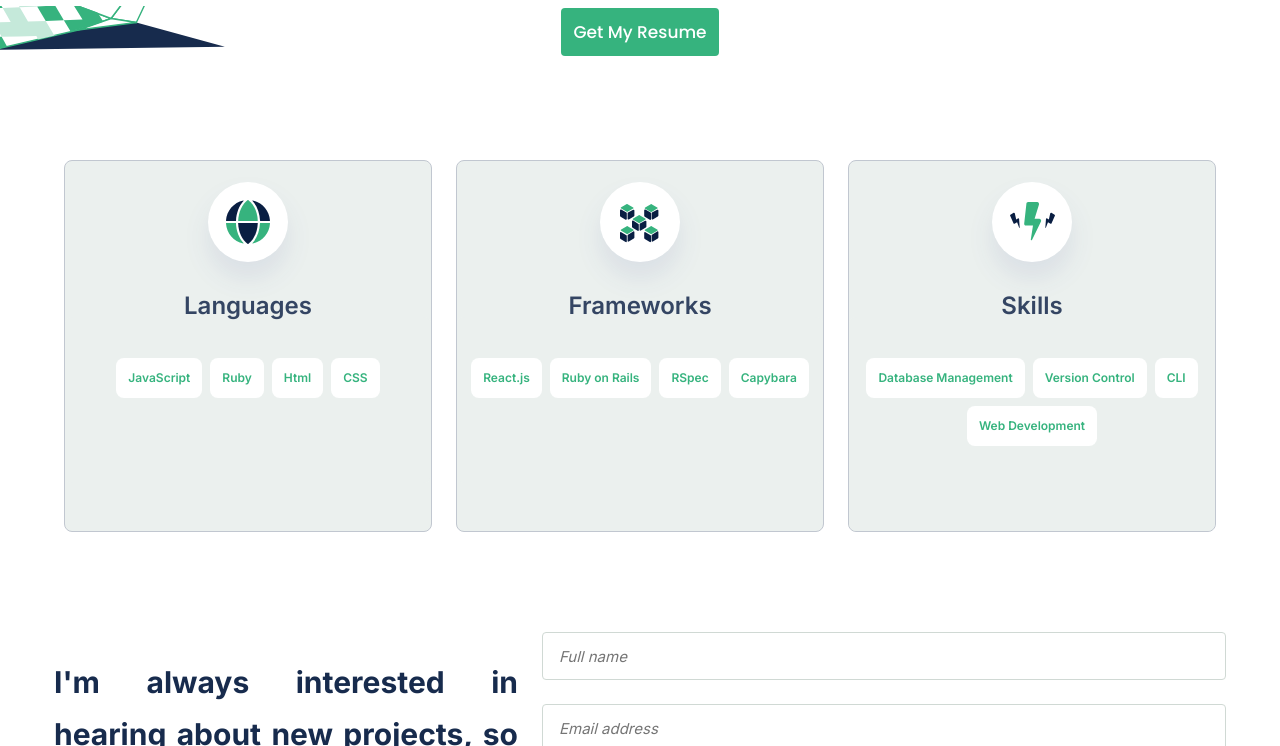
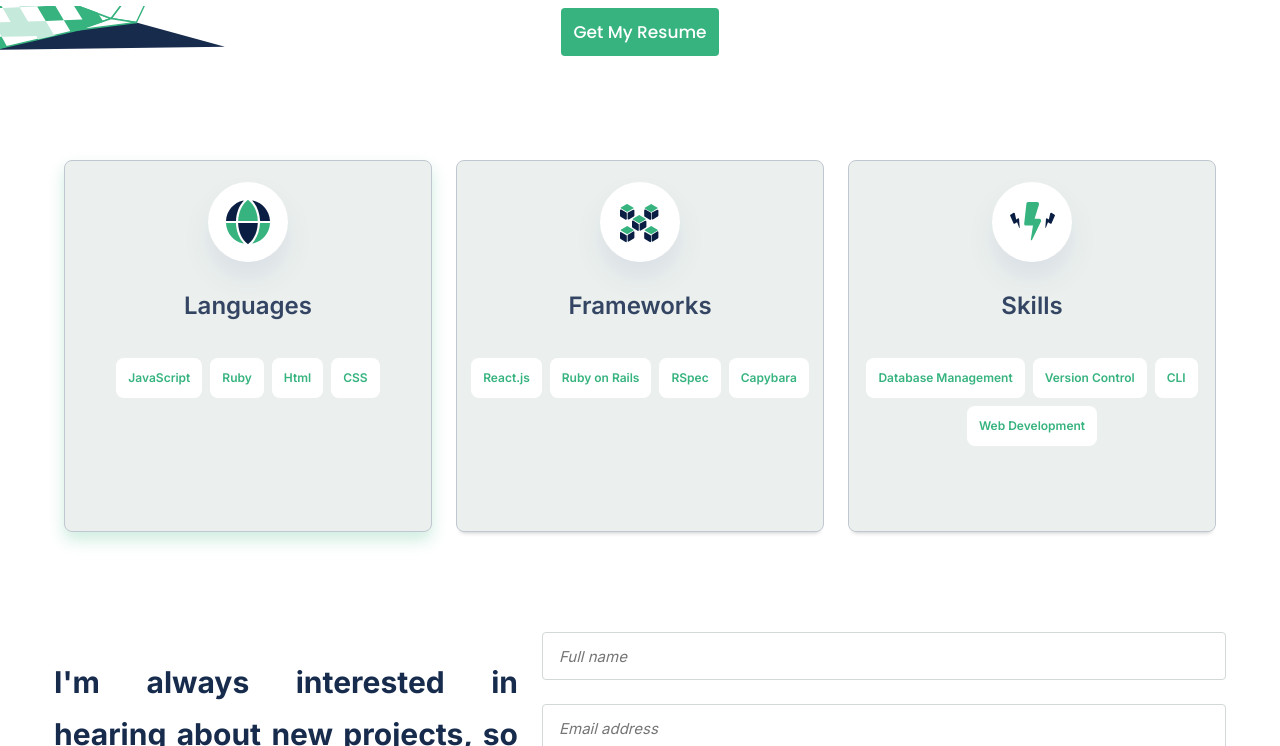
Before and after one commit to Titus-Kiplagat/Microverse-Portfolio-Project, a website: page index.html in a window 1280 px wide. In both pictures the pointer is over the element 248 px from the left and 2702 px from the top of the page. Shown: the part 2356-3102 px from the top of the page. Drawn offline with Linux system fonts and the light colour scheme.

Commit message:
Add css box shadow and transition effects on skill-wrapper class in about me section

```diff
--- a/style.css
+++ b/style.css
@@ -513,6 +513,12 @@ a {
   background: var(--color-background);
   border: 1px solid #c1c7d0;
   border-radius: 0.5rem;
+  box-shadow: 0 5px 5px -5px rgba(0, 0, 0, 0.3);
+  transition: box-shadow 0.3s ease;
+}
+
+.skill-wrapper:hover {
+  box-shadow: 0 0.5rem 1rem rgba(54, 179, 127, 0.24);
 }
 
 .skill-card {
```
